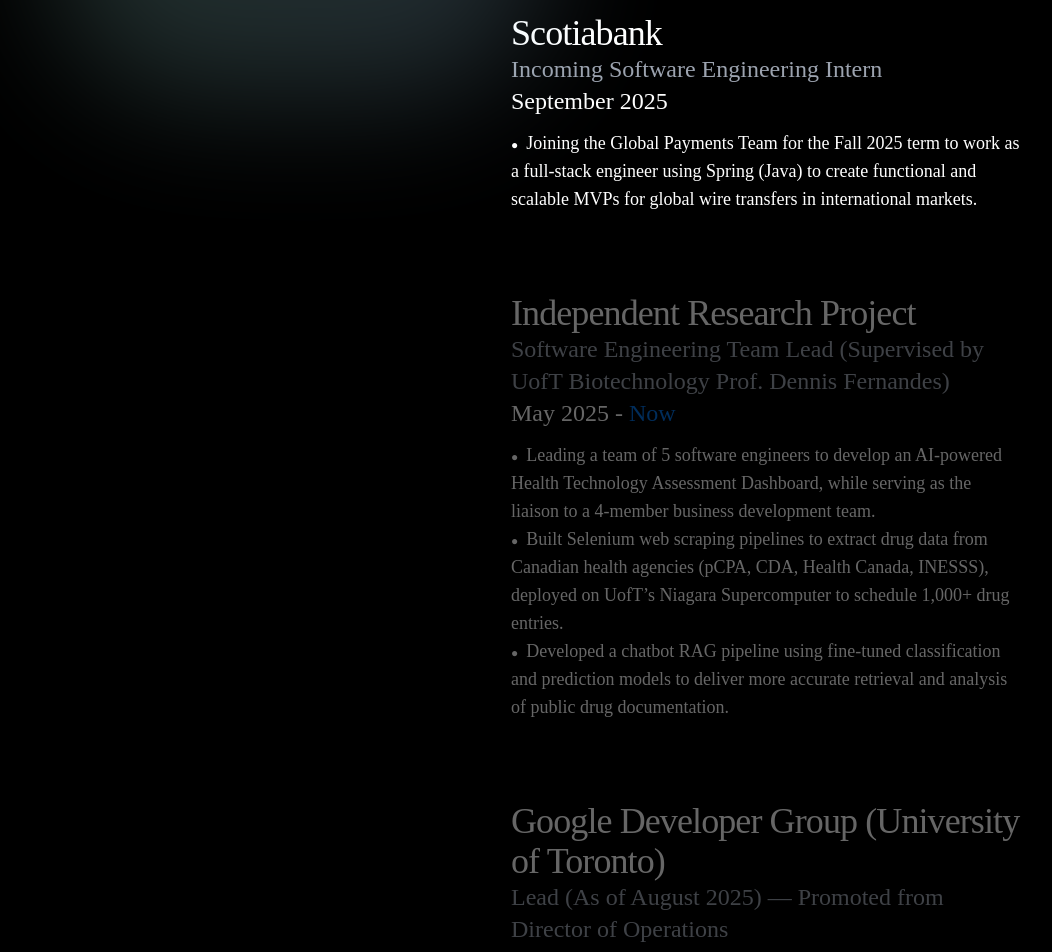
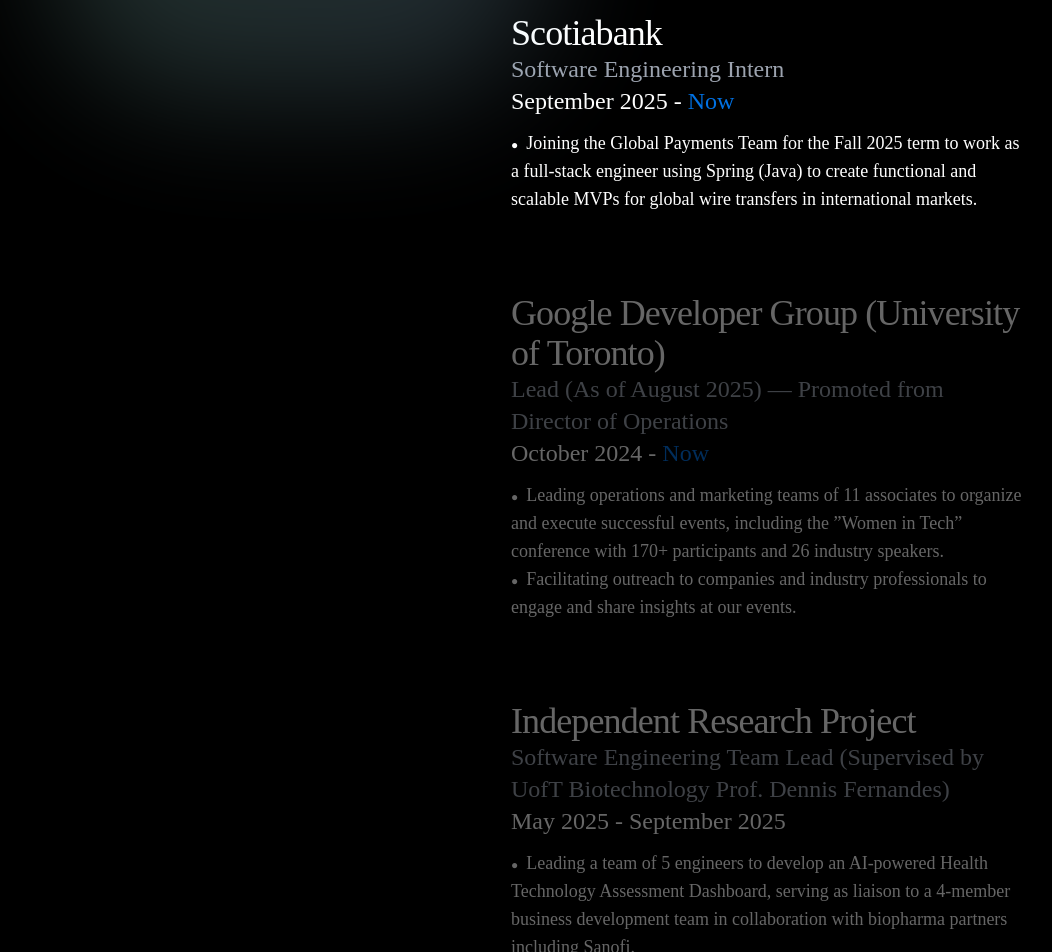
Before and after one commit to omarelmalak/portfoliowebsite, a Next.js app in the folder portfoliocode/: page / in a window 1280 px wide. Shown: the part 1500-2452 px from the top of the page, without its empty margins (129-1181 px from the left). Built offline with nearby package versions, Linux system fonts and the light colour scheme; a web font is replaced by a local one.

Commit message:
Experience updates

```diff
--- a/portfoliocode/app/components/Experience.tsx
+++ b/portfoliocode/app/components/Experience.tsx
@@ -28,7 +28,7 @@
 
 const Experiences: React.FC<ExperiencesProps> = ({ isLight }) => {
     const scotiabank: Experience = {
-        companyName: "Scotiabank", position: "Incoming Software Engineering Intern", startDate: "September 2025", endDate: "N/A",
+        companyName: "Scotiabank", position: "Software Engineering Intern", startDate: "September 2025", endDate: "Now",
         bullets:
             ["Joining the Global Payments Team for the Fall 2025 term to work as a full-stack engineer using Spring (Java) to create functional and scalable MVPs for global wire transfers in international markets."],
         color: "#ED1C24",
@@ -39,9 +39,9 @@
     }
 
     const biotechProject: Experience = {
-        companyName: "Independent Research Project", position: "Software Engineering Team Lead (Supervised by UofT Biotechnology Prof. Dennis Fernandes)", startDate: "May 2025", endDate: "Now",
+        companyName: "Independent Research Project", position: "Software Engineering Team Lead (Supervised by UofT Biotechnology Prof. Dennis Fernandes)", startDate: "May 2025", endDate: "September 2025",
         bullets:
-            ["Leading a team of 5 software engineers to develop an AI-powered Health Technology Assessment Dashboard, while serving as the liaison to a 4-member business development team.",
+            ["Leading a team of 5 engineers to develop an AI-powered Health Technology Assessment Dashboard, serving as liaison to a 4-member business development team in collaboration with biopharma partners including Sanofi.",
                 "Built Selenium web scraping pipelines to extract drug data from Canadian health agencies (pCPA, CDA, Health Canada, INESSS), deployed on UofT’s Niagara Supercomputer to schedule 1,000+ drug entries.",
                 "Developed a chatbot RAG pipeline using fine-tuned classification and prediction models to deliver more accurate retrieval and analysis of public drug documentation."],
         color: "#002F65",
@@ -148,8 +148,8 @@
 
     const experienceList = [
         scotiabank,
+        googleDevGroup,
         biotechProject,
-        googleDevGroup,
         myEdMaster,
         teachingAssistant,
         geotab,
```
Also changed, not shown: 1 other file (tests, documents, lock files or other folders).
